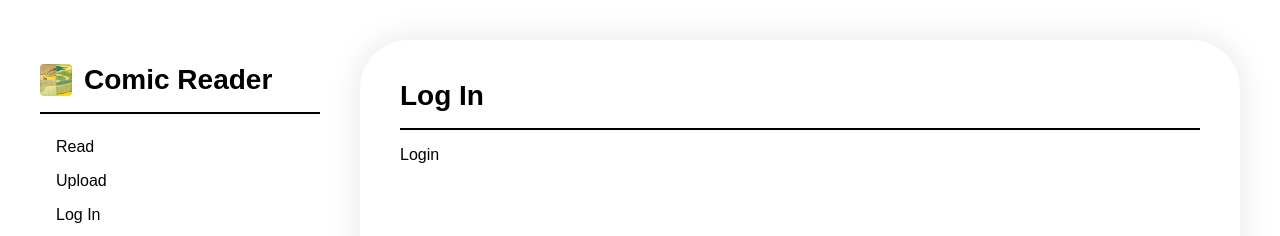
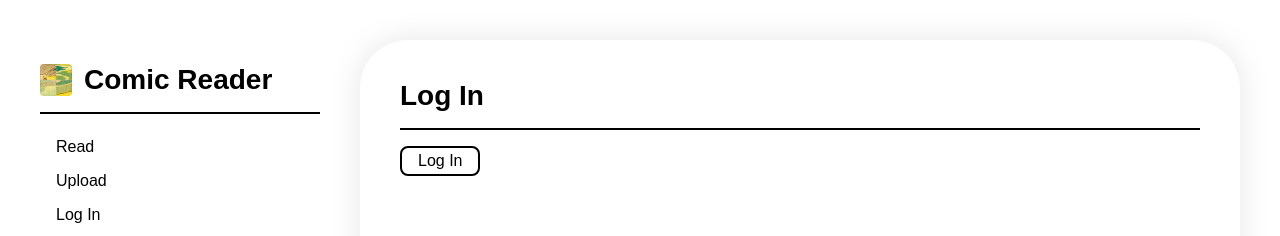
Before and after one commit to milky2028/web-reader-v4, a SvelteKit app in the folder app/: page /login in a window 1280 px wide. Shown: the top 236 px of the page. Built offline with nearby package versions, Linux system fonts and the light colour scheme.

Commit message:
add a basic button for login page

```diff
--- /dev/null
+++ b/app/src/lib/button.svelte
@@ -0,0 +1,21 @@
+<style>
+	button {
+		cursor: pointer;
+		font-size: 1rem;
+		padding: 0.25rem 1rem;
+		border-style: solid;
+		border-width: 2px;
+		background-color: white;
+		border-color: black;
+		border-radius: 0.5rem;
+		color: black;
+
+		@media (prefers-color-scheme: dark) {
+			border-color: white;
+			background-color: black;
+			color: white;
+		}
+	}
+</style>
+
+<button {...$$restProps}><slot /></button>
--- a/app/src/routes/login/+page.svelte
+++ b/app/src/routes/login/+page.svelte
@@ -1 +1,5 @@
-Login
+<script>
+	import Button from '$lib/button.svelte';
+</script>
+
+<Button>Log In</Button>
```
